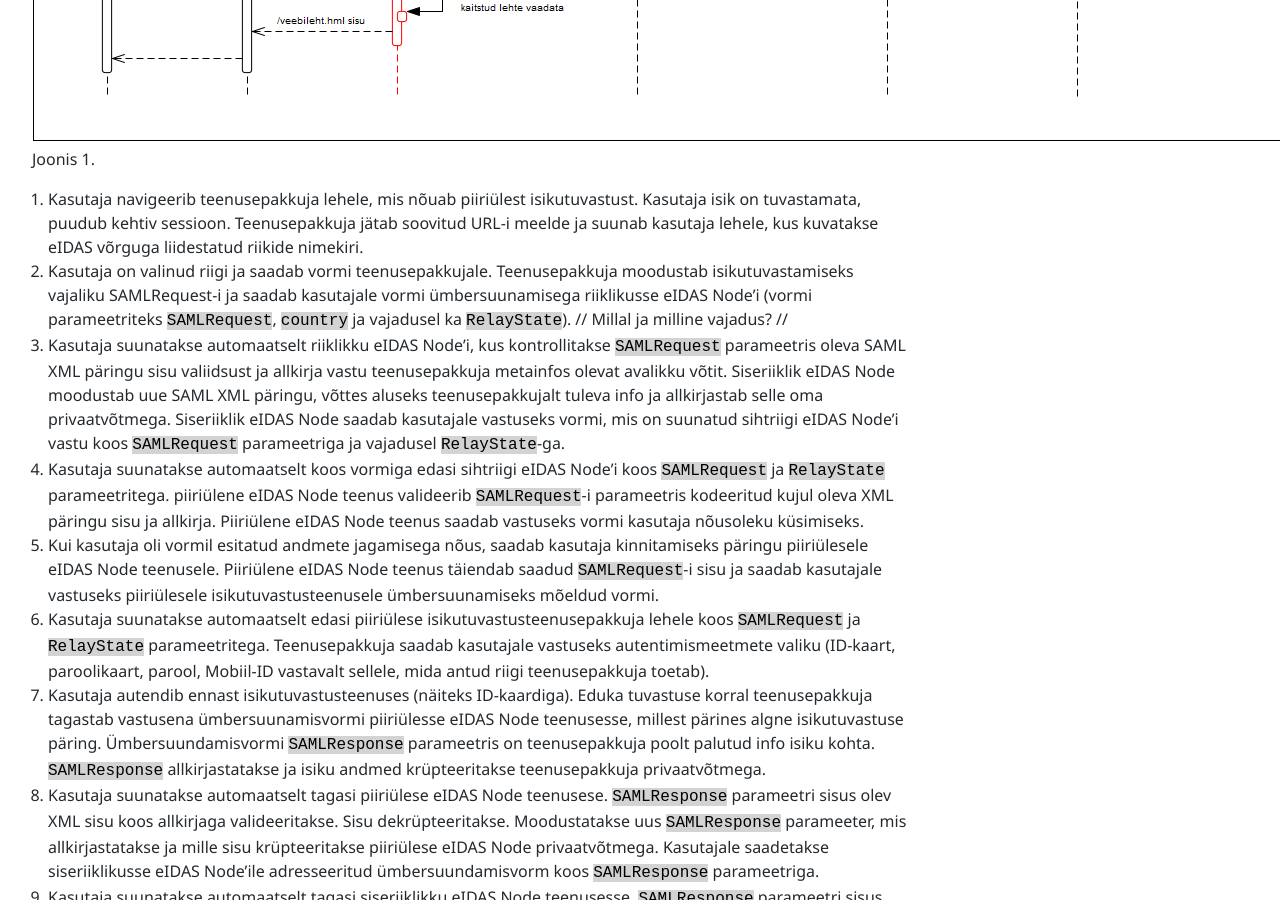
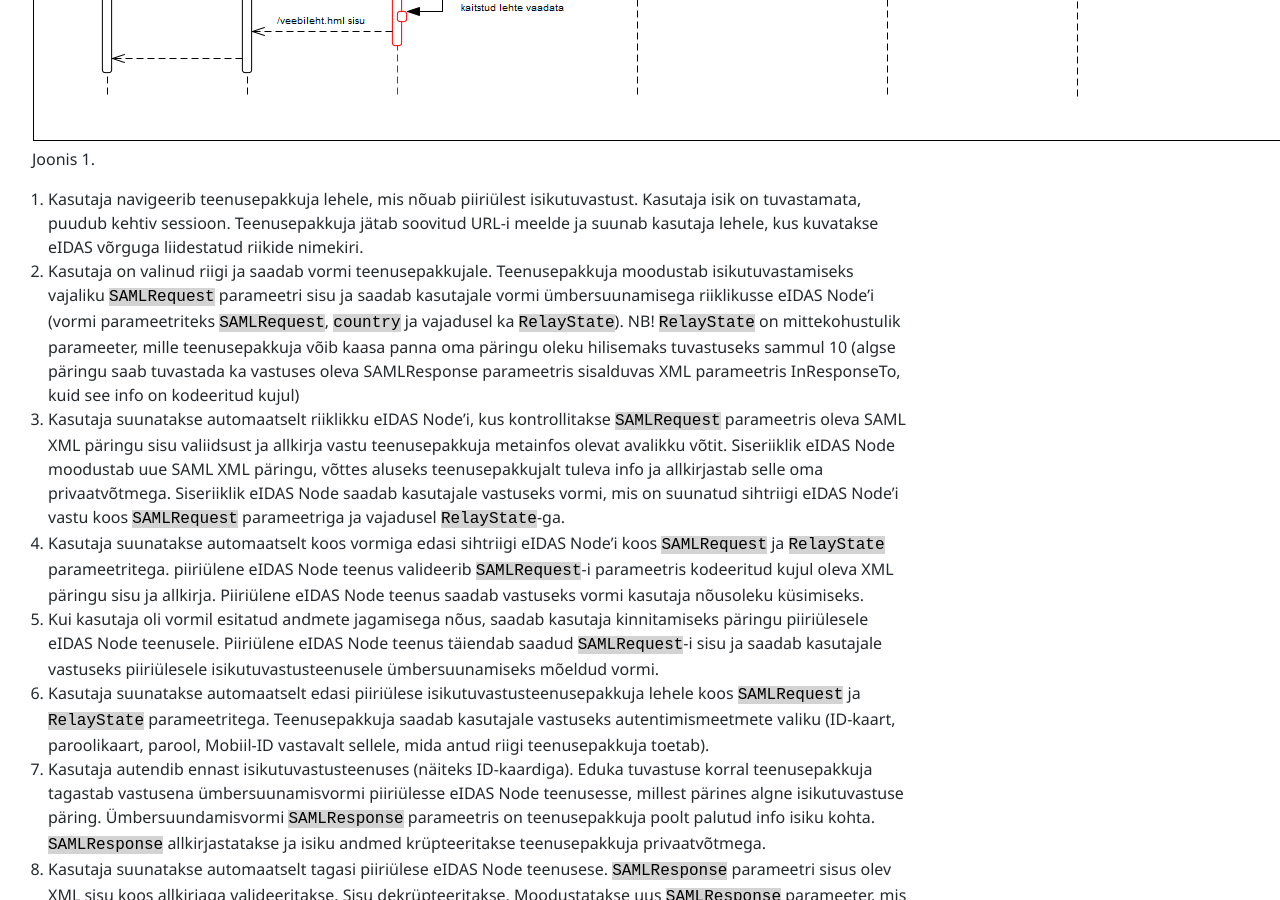
Before and after one commit to e-gov/eIDAS-Node, a Jekyll site: the page built from Spetsifikatsioon.md, in a window 1280 px wide and 900 px high, scrolled down 2634 px. Built offline with Jekyll 4.4.1, drawn with Linux system fonts in a browser that asks for light colours.

Commit message:
eIDAS Connector spetsifikatsiooni kavand - parandusi tagasiside osas

```diff
--- a/Spetsifikatsioon.md
+++ b/Spetsifikatsioon.md
@@ -38,7 +38,7 @@ Edukas isikutuvastus eIDAS võrgustikus näeb välja järgmisena:
 Joonis 1.
 
 1. Kasutaja navigeerib teenusepakkuja lehele, mis nõuab piiriülest isikutuvastust. Kasutaja isik on tuvastamata, puudub kehtiv sessioon. Teenusepakkuja jätab soovitud URL-i meelde ja suunab kasutaja lehele, kus kuvatakse eIDAS võrguga liidestatud riikide nimekiri.
-2. Kasutaja on valinud riigi ja saadab vormi teenusepakkujale. Teenusepakkuja moodustab isikutuvastamiseks vajaliku SAMLRequest-i ja saadab kasutajale vormi ümbersuunamisega riiklikusse eIDAS Node'i (vormi parameetriteks `SAMLRequest`, `country` ja vajadusel ka `RelayState`). // Millal ja milline vajadus? //
+2. Kasutaja on valinud riigi ja saadab vormi teenusepakkujale. Teenusepakkuja moodustab isikutuvastamiseks vajaliku `SAMLRequest` parameetri sisu ja saadab kasutajale vormi ümbersuunamisega riiklikusse eIDAS Node'i (vormi parameetriteks `SAMLRequest`, `country` ja vajadusel ka `RelayState`). NB! `RelayState` on mittekohustulik parameeter, mille teenusepakkuja võib kaasa panna oma päringu oleku hilisemaks tuvastuseks sammul 10 (algse päringu saab tuvastada ka vastuses oleva SAMLResponse parameetris sisalduvas XML parameetris InResponseTo, kuid see info on kodeeritud kujul)
 3. Kasutaja suunatakse automaatselt riiklikku eIDAS Node'i, kus kontrollitakse `SAMLRequest` parameetris oleva SAML XML päringu sisu valiidsust ja allkirja vastu teenusepakkuja metainfos olevat avalikku võtit. Siseriiklik eIDAS Node moodustab uue SAML XML päringu, võttes aluseks teenusepakkujalt tuleva info ja allkirjastab selle oma privaatvõtmega. Siseriiklik eIDAS Node saadab kasutajale vastuseks vormi, mis on suunatud sihtriigi eIDAS Node'i vastu koos `SAMLRequest` parameetriga ja vajadusel `RelayState`-ga.
 4. Kasutaja suunatakse automaatselt koos vormiga edasi sihtriigi eIDAS Node'i koos `SAMLRequest` ja `RelayState` parameetritega. piiriülene eIDAS Node teenus valideerib `SAMLRequest`-i parameetris kodeeritud kujul oleva XML päringu sisu ja allkirja. Piiriülene eIDAS Node teenus saadab vastuseks vormi kasutaja nõusoleku küsimiseks.
 5. Kui kasutaja oli vormil esitatud andmete jagamisega nõus, saadab kasutaja kinnitamiseks päringu piiriülesele eIDAS Node teenusele. Piiriülene eIDAS Node teenus täiendab saadud `SAMLRequest`-i sisu ja saadab kasutajale vastuseks piiriülesele isikutuvastusteenusele ümbersuunamiseks mõeldud vormi.
```
